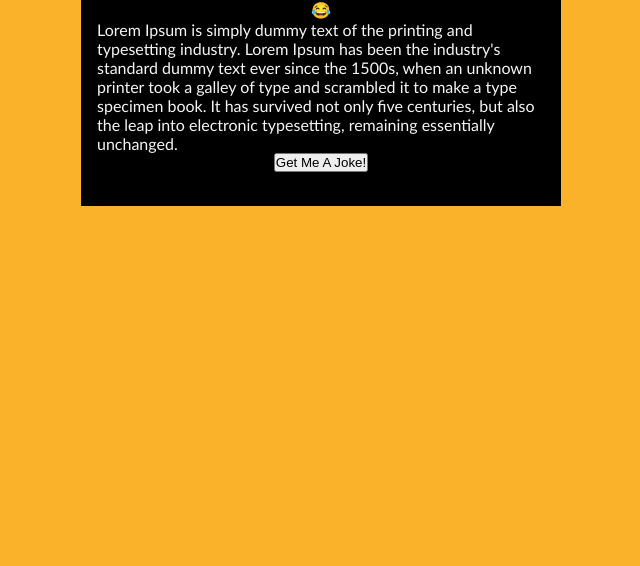
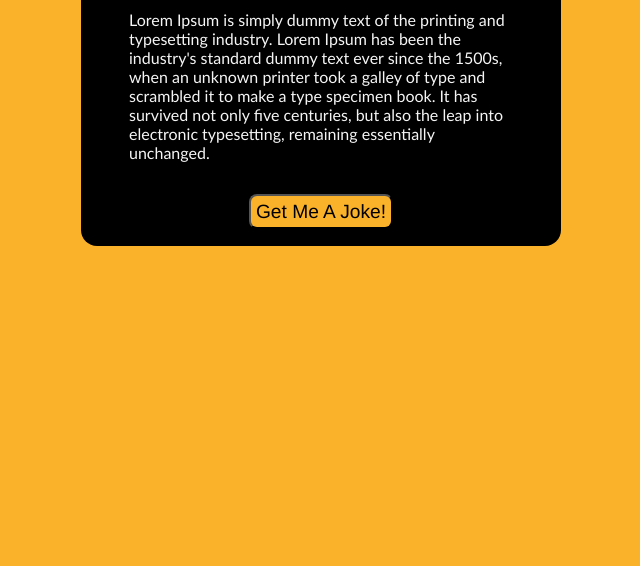
Before and after one commit to soubhagyasethy/joke-generator, a plain HTML site: page index.html in a window 1280 px wide. Shown: the part 234-800 px from the top of the page, without its empty margins (319-959 px from the left). Drawn offline with Linux system fonts and the light colour scheme.

Commit message:
style: updated container, button

```diff
--- a/style.css
+++ b/style.css
@@ -20,9 +20,28 @@ body {
     background-color: black;
     color: whitesmoke;
     font-family:'Gill Sans', 'Gill Sans MT', Calibri, 'Trebuchet MS', sans-serif;
-    padding: 1rem;
-    height: 15rem;
+    padding: 1rem 3rem;
+    height: 20rem;
     width: 30rem;
     position: absolute;
-    top: 25%;
+    top: 20%;
+    border-radius: 1rem;
 }
+
+.header {
+    font-size: 3rem;
+}
+
+.paragraph {
+    margin: 1rem 0 2rem 0;
+}
+
+.button {
+    background-color: #fab22a;
+    color: black;
+    padding: 0.3rem;
+    margin-bottom: 0.5rem;
+    border-radius: 0.5rem;
+    font-size: larger;
+    font-family: 'Franklin Gothic Medium', 'Arial Narrow', Arial, sans-serif;
+}
```
